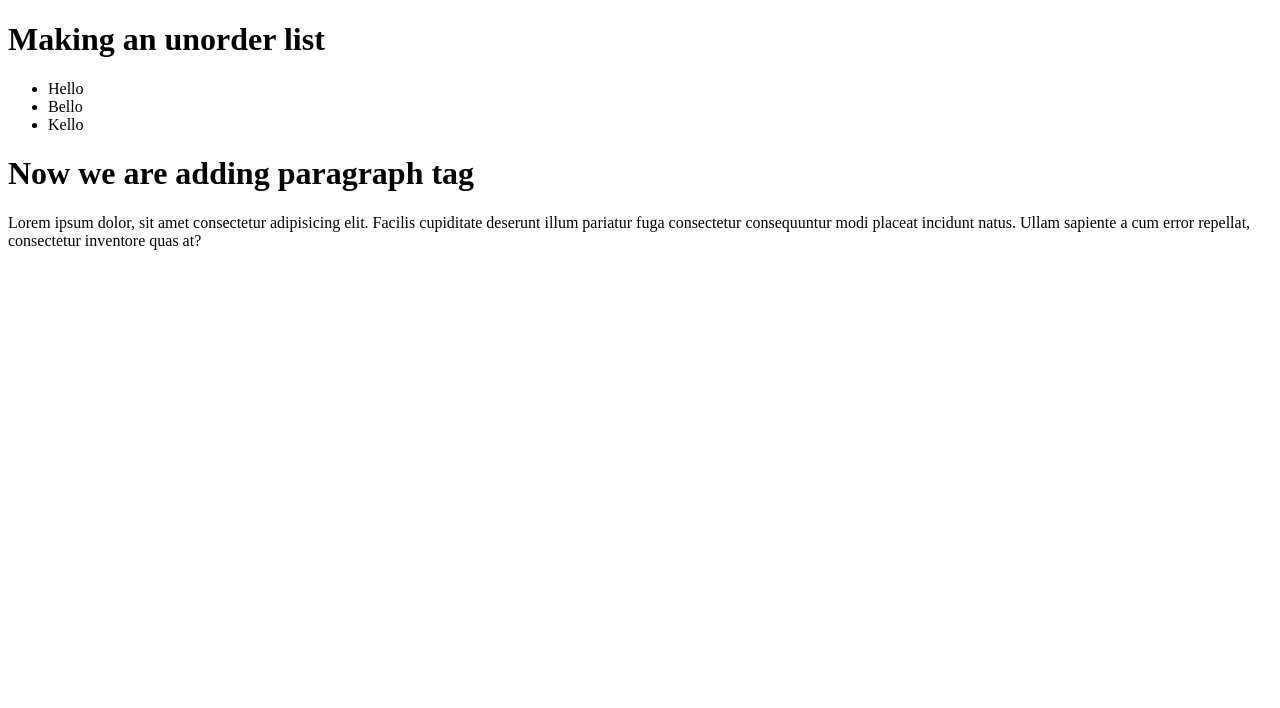
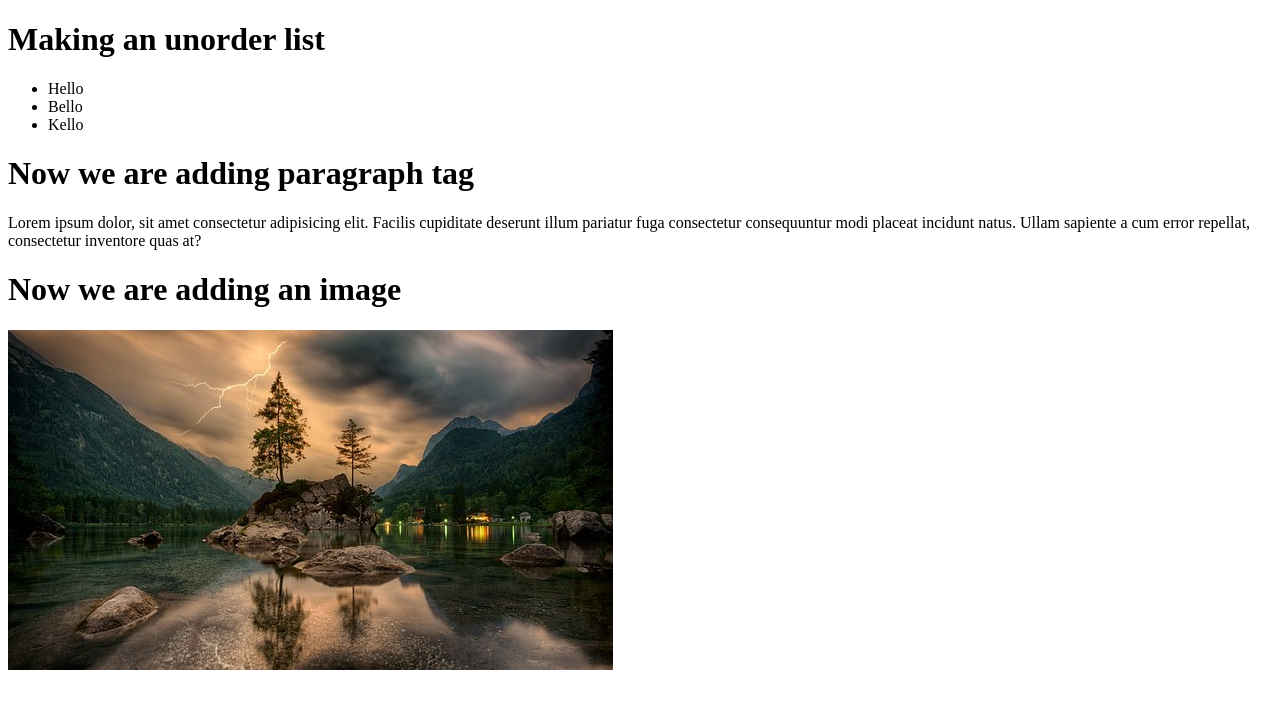
Before and after one commit to m-s-ahmed/my-fourth-repo, a plain HTML site: page index.html in a window 1280 px wide. Drawn offline with Linux system fonts and the light colour scheme.

Commit message:
added image

```diff
--- a/index.html
+++ b/index.html
@@ -15,5 +15,6 @@
     </ul>
     <h1>Now we are adding paragraph tag</h1>
     <p>Lorem ipsum dolor, sit amet consectetur adipisicing elit. Facilis cupiditate deserunt illum pariatur fuga consectetur consequuntur modi placeat incidunt natus. Ullam sapiente a cum error repellat, consectetur inventore quas at?</p>
-</body>
+    <h1>Now we are adding an image </h1>
+    <img src="test2.jpg">
 </html>
```
Also changed, not shown: test2.jpg (added).
